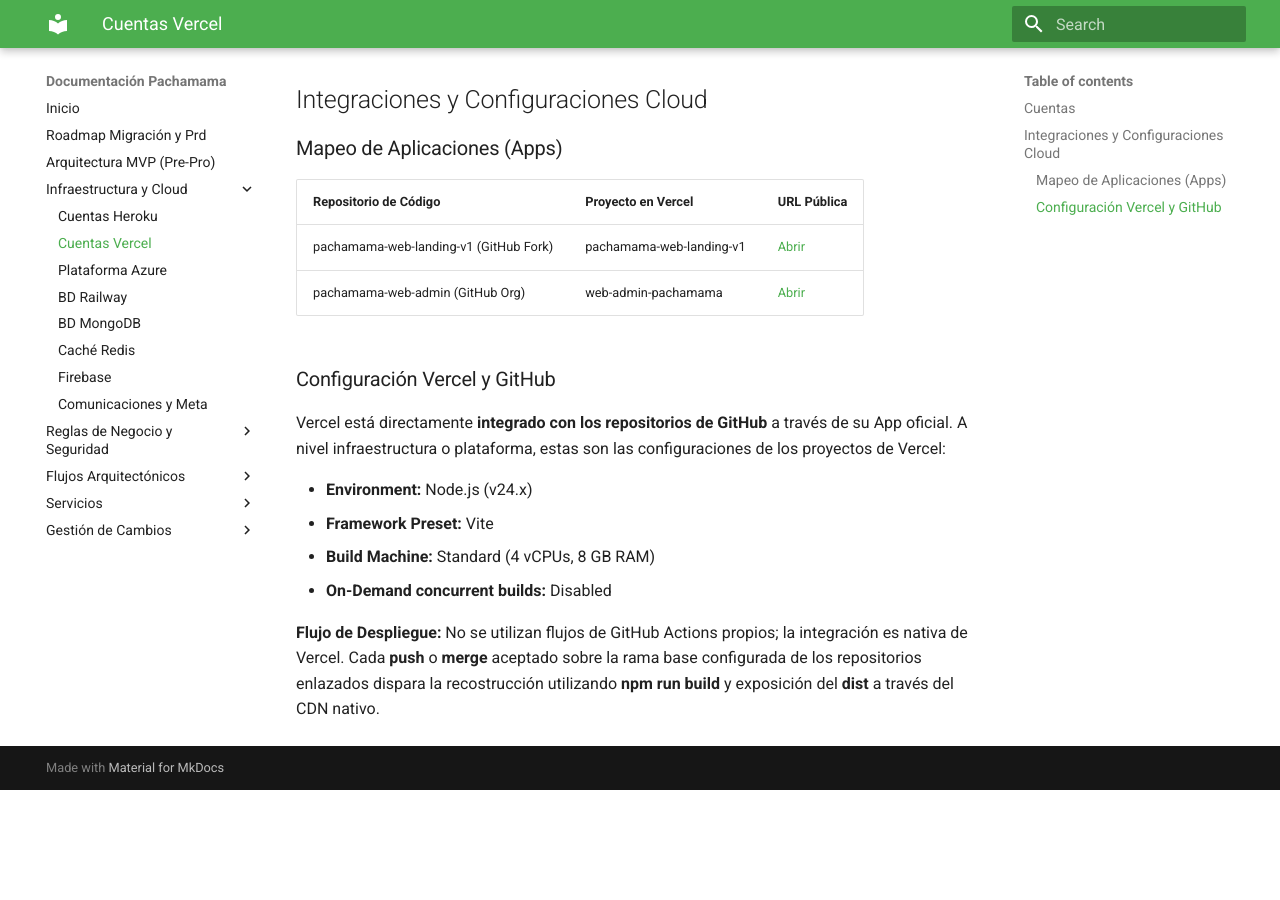
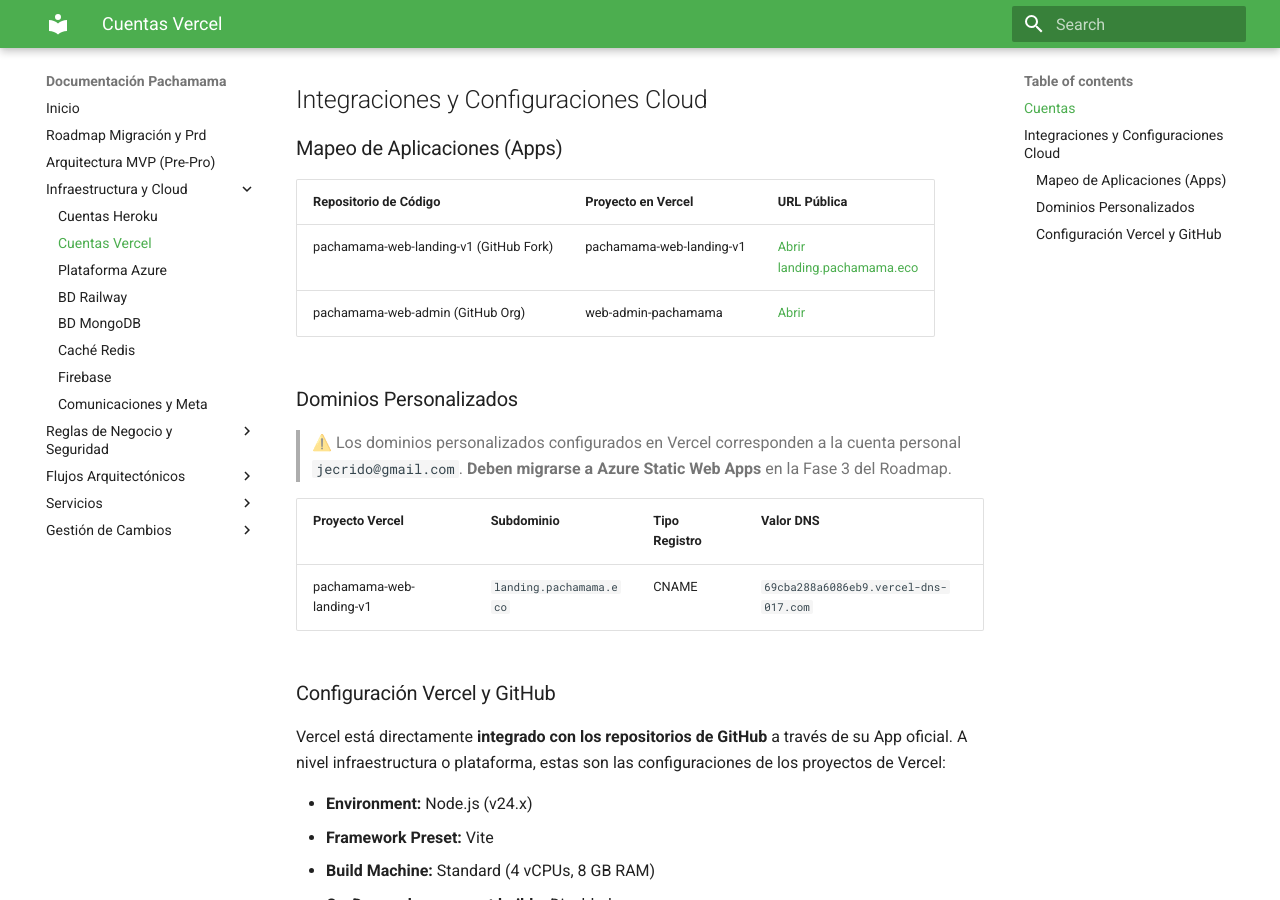
Before and after one commit to pachamamadev-pe/pachamama-docs, an MkDocs documentation site: the page built from docs/infrastructure/vercel.md, in a window 1280 px wide and 900 px high, scrolled down 500 px. Built offline with MkDocs 1.6.1 and Material for MkDocs 9.7.7, drawn with Linux system fonts in a browser that asks for light colours; before the commit the page ends 1290 px from its top, so only the background shows below that.

Commit message:
vercel landing dns subdomain

```diff
--- a/docs/infrastructure/vercel.md
+++ b/docs/infrastructure/vercel.md
@@ -17,8 +17,16 @@
 
 | Repositorio de Código | Proyecto en Vercel | URL Pública |
 |---|---|---|
-| pachamama-web-landing-v1 (GitHub Fork) | pachamama-web-landing-v1 | [Abrir](https://pachamama-web-landing-v1.vercel.app/) |
+| pachamama-web-landing-v1 (GitHub Fork) | pachamama-web-landing-v1 | [Abrir](https://pachamama-web-landing-v1.vercel.app/) <br> [landing.pachamama.eco](https://landing.pachamama.eco) |
 | pachamama-web-admin (GitHub Org) | web-admin-pachamama | [Abrir](https://web-admin-pachamama.vercel.app/) |
+
+### Dominios Personalizados
+
+> ⚠️ Los dominios personalizados configurados en Vercel corresponden a la cuenta personal `jecrido@gmail.com`. **Deben migrarse a Azure Static Web Apps** en la Fase 3 del Roadmap.
+
+| Proyecto Vercel | Subdominio | Tipo Registro | Valor DNS |
+|---|---|---|---|
+| pachamama-web-landing-v1 | `landing.pachamama.eco` | CNAME | `69cba288a6086eb9.vercel-dns-017.com` |
 
 ### Configuración Vercel y GitHub
 
```
Also changed, not shown: docs/MVP-ARCHITECTURE.md (+1 -1 lines), docs/services/pachamama-web-landing/README.md (+9 -0 lines).
